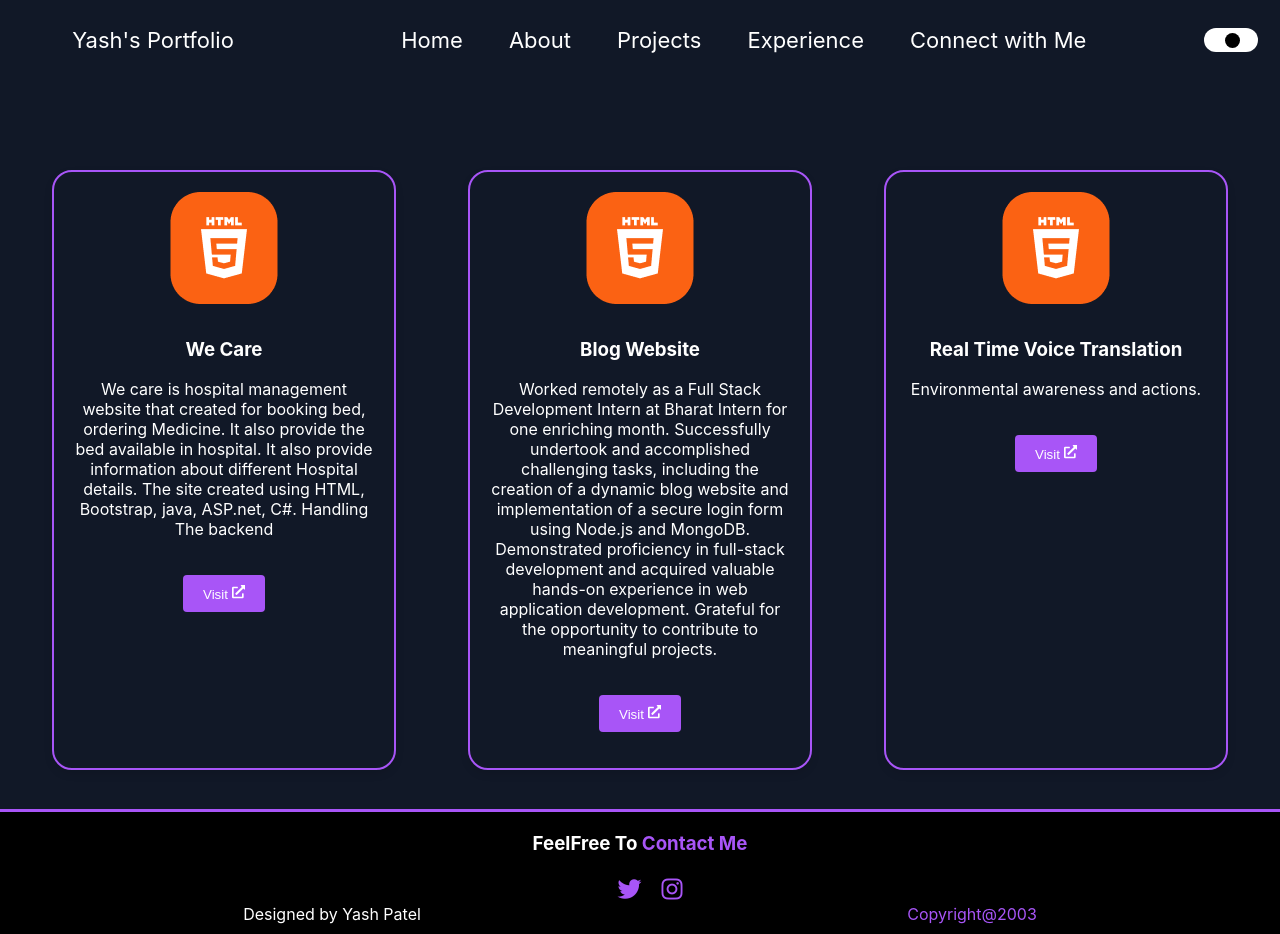
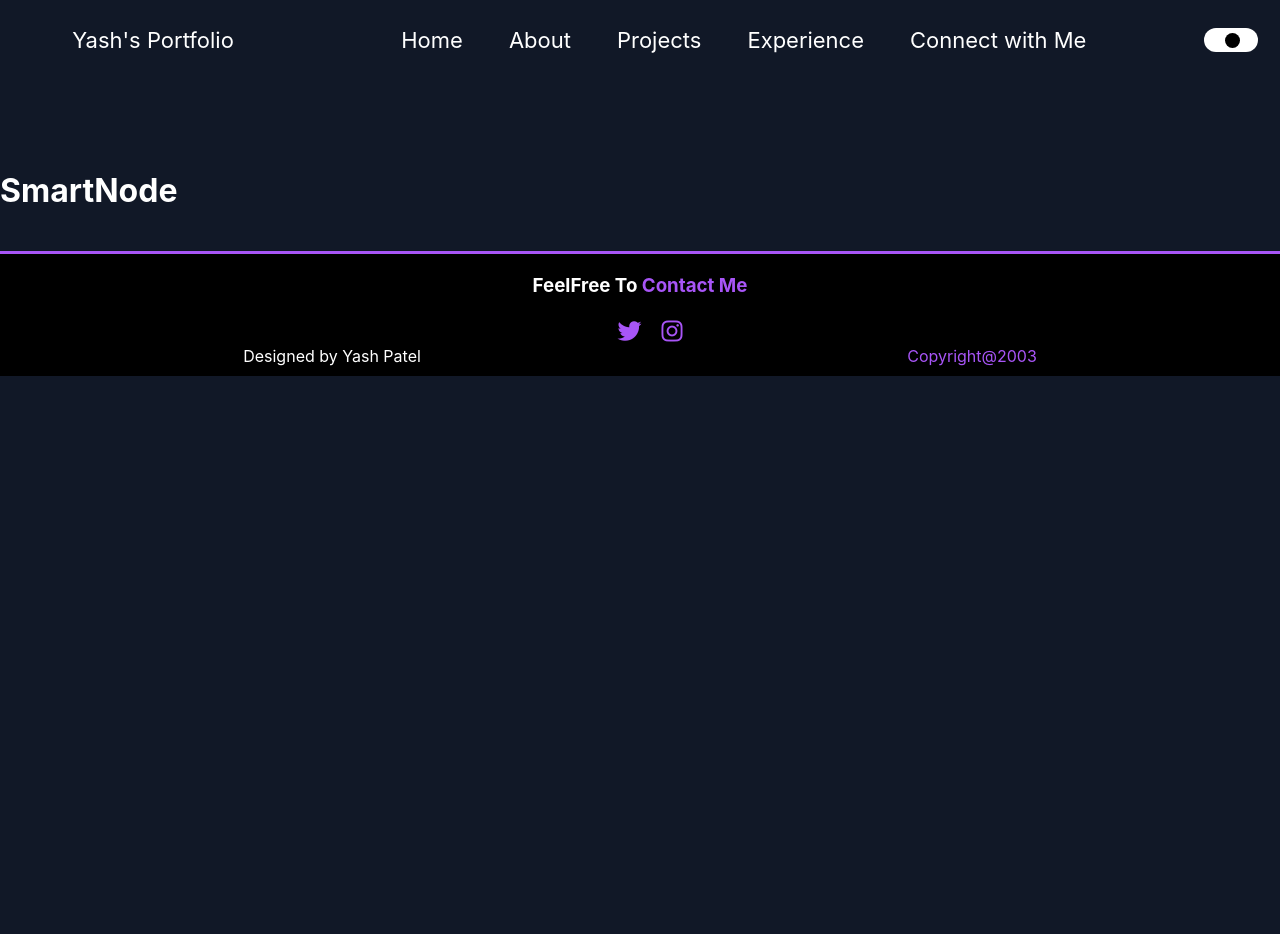
Before and after one commit to IT-YASH/Final-Portfolio, a React (Create React App) app: page / in a window 1280 px wide. After the commit the page ends 800 px from the top, so only its background shows below. Built offline with nearby package versions, Linux system fonts and the light colour scheme; a small style sheet from the web is missing; the HTML template or start-up script is replaced by a standard one.

Commit message:
created new file experience.js and start working on it

```diff
--- a/src/App.css
+++ b/src/App.css
@@ -107,7 +107,6 @@ nav ul li a::before {
 nav ul li a:hover::before {
   width: 100%;
 }
-
 
 body {
   background-color: #111827;
@@ -249,6 +248,11 @@ body {
   padding: 12px;
 }
 
+.resume a{
+  color: white;
+  text-decoration: none;
+}
+
 .thirdsection {
   text-align: center;
   padding-top: 30px;
@@ -328,12 +332,12 @@ body {
 }
 
 /* Project section css */
-.Projectsection{
+.Projectsection {
   display: flex;
   justify-content: space-around;
 }
 
-.projectcard{
+.projectcard {
   width: 40px;
   height: 60px;
   border-radius: 20px;
@@ -342,7 +346,7 @@ body {
   flex-direction: column;
 }
 
-.projectimage{
+.projectimage {
   width: 100%;
 }
 
--- a/src/App.js
+++ b/src/App.js
@@ -3,7 +3,8 @@ import Navbar from "./components/Navbar";
 import Footer from "./components/Footer";
 // import About from "./components/About";
 // import Home from "./components/Home"
-import Project from "./components/Project";
+// import Project from "./components/Project";
+import Experience from "./components/experience";
 
 function App() {
   return (
@@ -11,7 +12,8 @@ function App() {
       <Navbar />
       {/* <About /> */}
       {/* <Home /> */}
-      <Project />
+      {/* <Project /> */}
+      <Experience/>
       <Footer />
     </>
   );
--- a/src/Project.css
+++ b/src/Project.css
@@ -7,7 +7,7 @@
   }
 
   .projectcard {
-    width: 300px;
+    width: 350px;
     height: auto;
     border: 2px solid #a855f7;
     border-radius: 20px;
--- a/src/components/Project.js
+++ b/src/components/Project.js
@@ -8,18 +8,21 @@ const projects = [
     name: "We Care",
     image: require("../images/html.png"),
     info: "We care is hospital management website that created for booking bed, ordering Medicine. It also provide the bed available in hospital. It also provide information about different Hospital details. The site created using HTML, Bootstrap, java, ASP.net, C#. Handling The backend",
+    link:"http://GIt"
   },
   {
     id: 2,
     name: "Blog Website",
     image: require("../images/html.png"),
     info: "Worked remotely as a Full Stack Development Intern at Bharat Intern for one enriching month. Successfully undertook and accomplished challenging tasks, including the creation of a dynamic blog website and implementation of a secure login form using Node.js and MongoDB. Demonstrated proficiency in full-stack development and acquired valuable hands-on experience in web application development. Grateful for the opportunity to contribute to meaningful projects.",
+    link:"http://youtube"
   },
   {
     id: 3,
     name: "Real Time Voice Translation",
     image: require("../images/html.png"),
     info: "Environmental awareness and actions.",
+    link:"https://insta"
   },
 ];
 
@@ -36,7 +39,7 @@ function Project() {
             <p>{project.info}</p>
           </div>
           <button className="projectbutton">
-            <a href="/">
+            <a href={project.link}>
               Visit <FaExternalLinkAlt />
             </a>
           </button>
--- /dev/null
+++ b/src/components/experience.js
@@ -0,0 +1,15 @@
+import React from "react";
+import "../experience.css"
+
+function Experience(){
+    return(
+        <>
+<div className="experiencesection">
+    <h1>SmartNode</h1>
+</div>
+        </>
+    )
+}
+
+
+export default Experience;
--- /dev/null
+++ b/src/experience.css
@@ -0,0 +1,6 @@
+.experiencesection {
+    padding-top: 150px;
+    display: flex;
+    flex-wrap: wrap;
+    min-height: auto;
+  }
```
Also changed, not shown: src/components/Home.js (+6 -4 lines).
